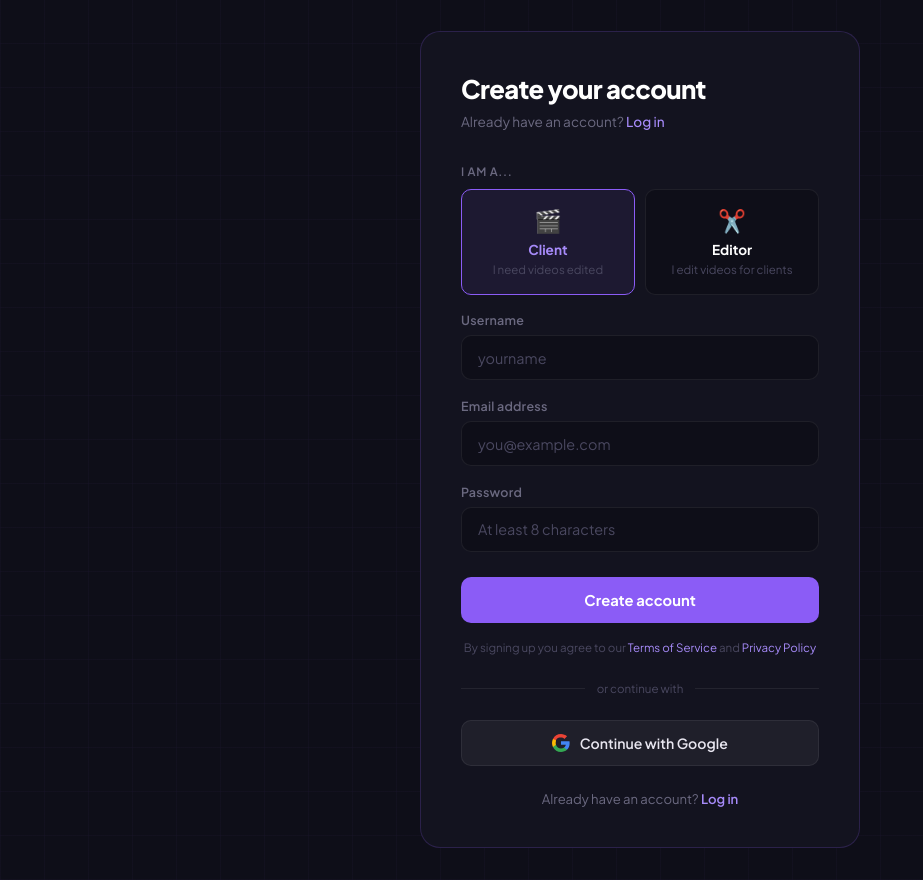
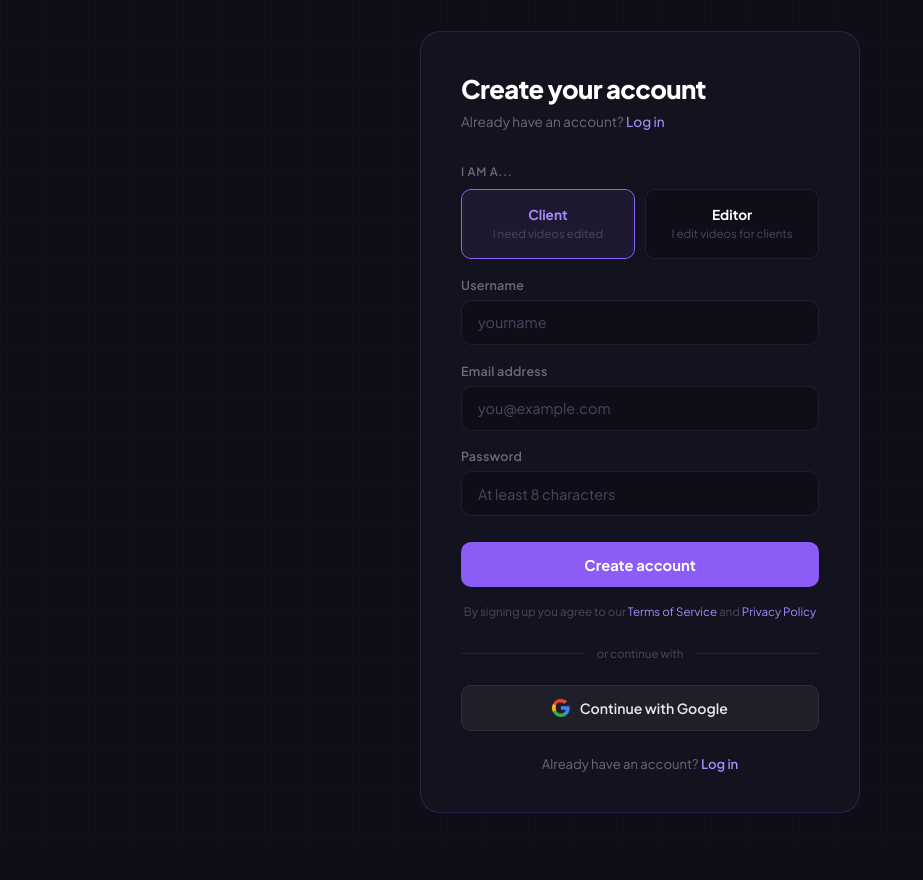
Before and after one commit to Ol1es/okify-app, a plain HTML site: page signup.html in a window 1280 px wide. Shown: the part 69-949 px from the top of the page, without its empty margins (0-923 px from the left). After the commit the page ends 914 px from the top, so only its background shows below. Drawn offline with nearby package versions, Linux system fonts and the light colour scheme.

Commit message:
Update signup.html

```diff
--- a/signup.html
+++ b/signup.html
@@ -202,13 +202,11 @@
     <div class="account-type">
       <div class="type-option selected" id="client-option" onclick="selectType('client')">
         <input type="radio" name="account-type" value="client" checked>
-        <div class="type-icon">🎬</div>
         <div class="type-name">Client</div>
         <div class="type-desc">I need videos edited</div>
       </div>
       <div class="type-option" id="editor-option" onclick="selectType('editor')">
         <input type="radio" name="account-type" value="editor">
-        <div class="type-icon">✂️</div>
         <div class="type-name">Editor</div>
         <div class="type-desc">I edit videos for clients</div>
       </div>
```
